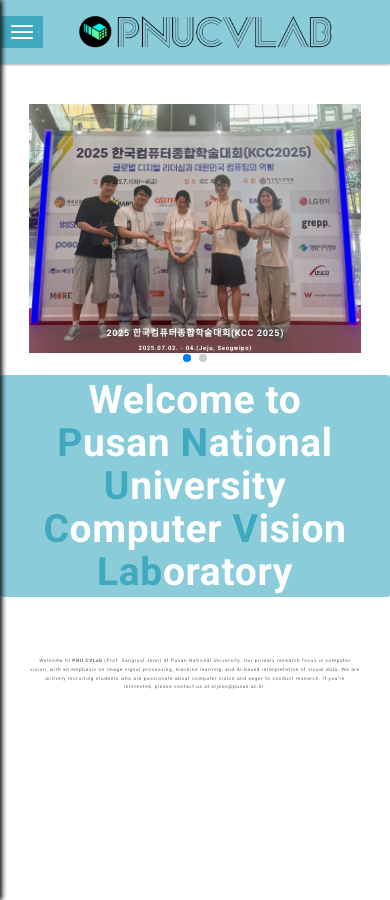
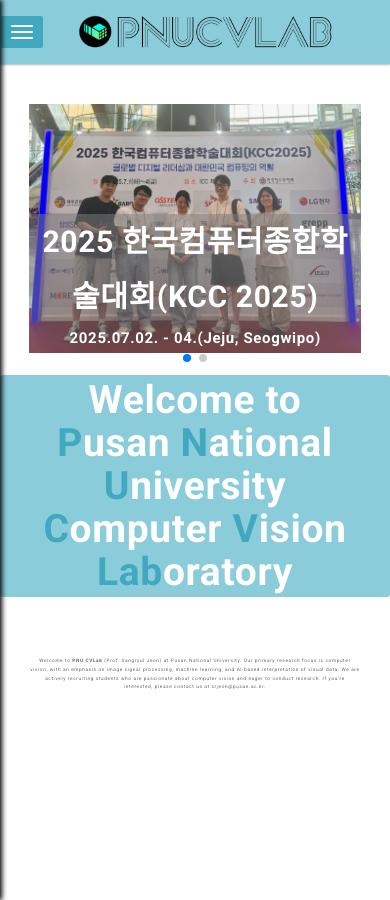
Before and after one commit to pnucvlab/pnucvlab.github.io, a Jekyll site: the page built from index.html, in a window 390 px wide. Built offline with Jekyll 4.4.1, drawn with Linux system fonts in a browser that asks for light colours; the list of posts is cut into pages by our own code.

Commit message:
edit notice

```diff
--- a/assets/css/main.css
+++ b/assets/css/main.css
@@ -99,12 +99,12 @@ body {
 
 	/* 제목·본문 폰트 크기 및 중앙 정렬 */
 	.notice-swiper .notice-slide .notice-title {
-	  font-size: 9px;
+	  font-size: 30px;
 	  margin: 0;
 	  text-align: center;
 	}
 	.notice-swiper .notice-slide .notice-text {
-	  font-size: 6px;
+	  font-size: 15px;
 	  margin: 0;
 	  text-align: center;
 	}
```
